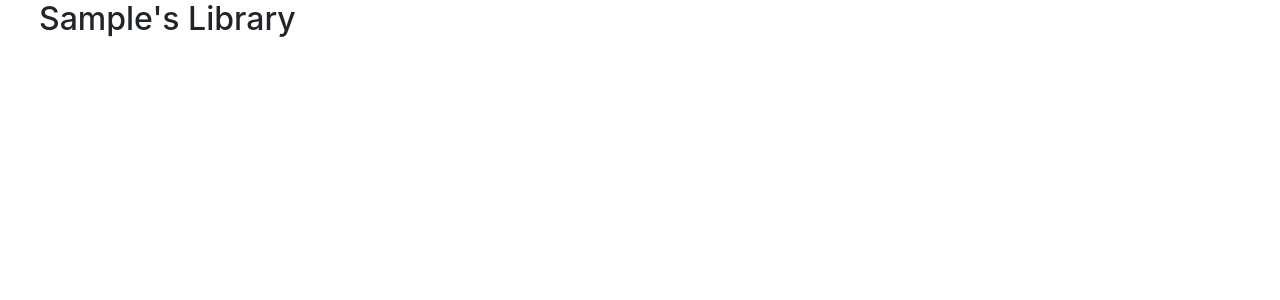
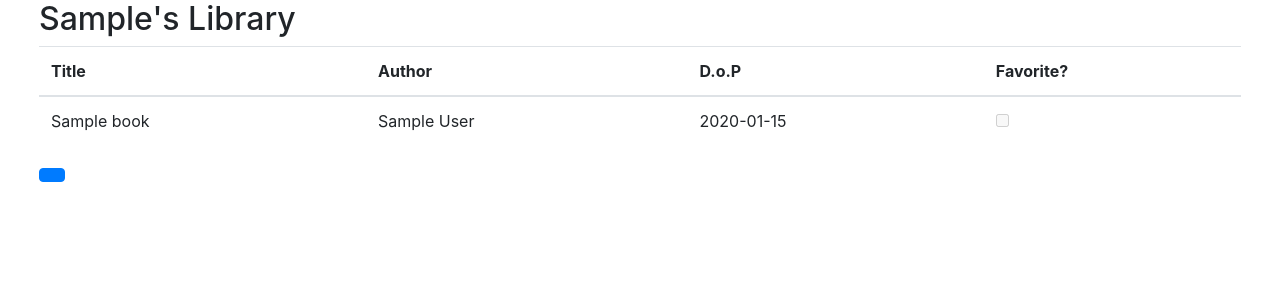
Before and after one commit to jpuerto96/psc-library-app, a Flask app: page / in a window 1280 px wide. Shown: the top 300 px of the page. Run offline with Flask 2, Linux system fonts and the light colour scheme; a user stored in the database is signed in; tables that the repository leaves empty hold one stand-in row (values such as "Sample post"); some libraries are stand-ins or nearby versions.

Commit message:
HTML: Add skeleton of user book list

```diff
--- a/templates/index.html
+++ b/templates/index.html
@@ -4,4 +4,32 @@
 
 <h2>{{ current_user.first_name }}'s Library</h2>
 
+<div class="table-responsive">
+<table class="table table-hover">
+    <thead>
+        <tr>
+            <th>Title</th>
+            <th>Author</th>
+            <th>D.o.P</th>
+            <th>Favorite?</th>
+        </tr>
+    </thead>
+    {% for book in book_list %}
+        <tr>
+            <td>{{ book.title }}</td>
+            <td>{{ book.author }}</td>
+            <td>{{ book.date_of_purchase }}</td>
+            <td><input type="checkbox" disabled value="
+            {% if book.is_favorite %}
+                Checked
+            {% endif %}"></td>
+        </tr>
+    {% endfor %}
+</table>
+
+
+<button type="button" class="btn btn-primary btn-add-form-row"><i data-feather="plus"></i>
+                    </button>
+</div>
+
 {% endblock %}
```
